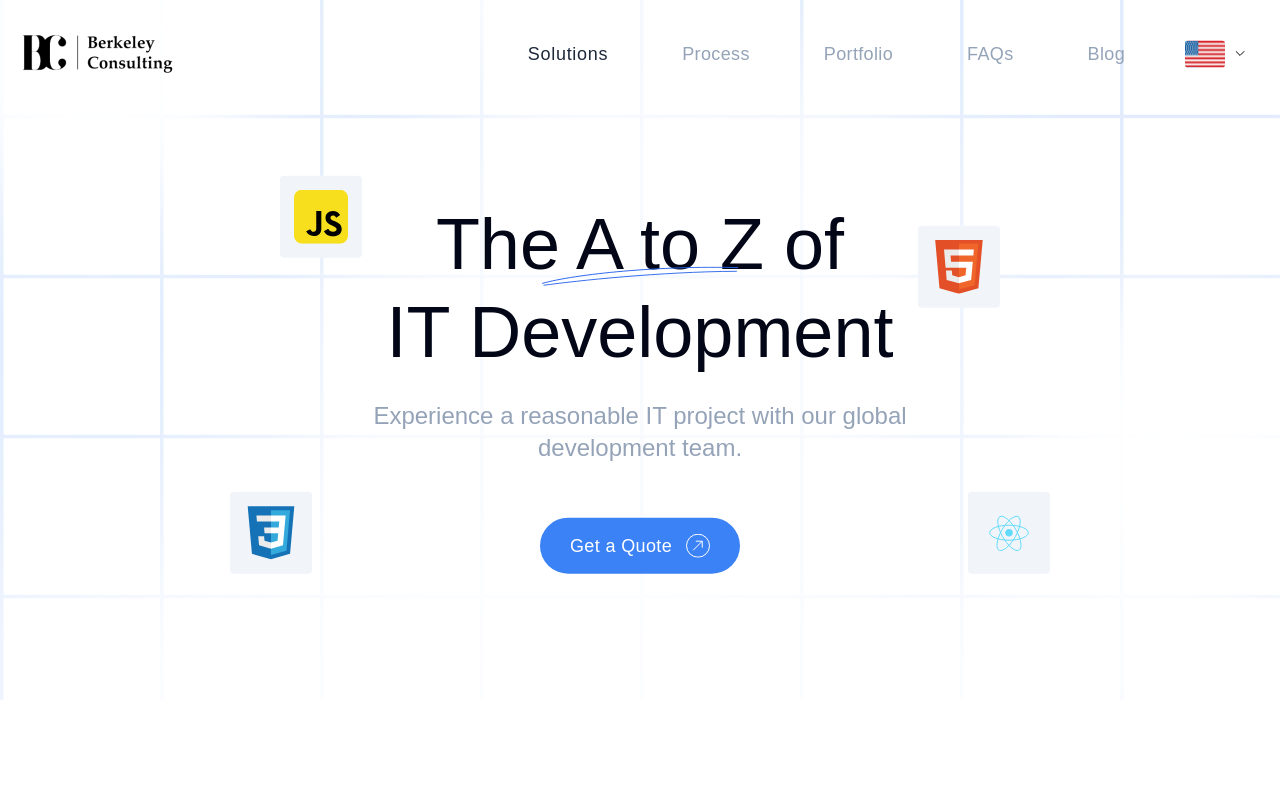
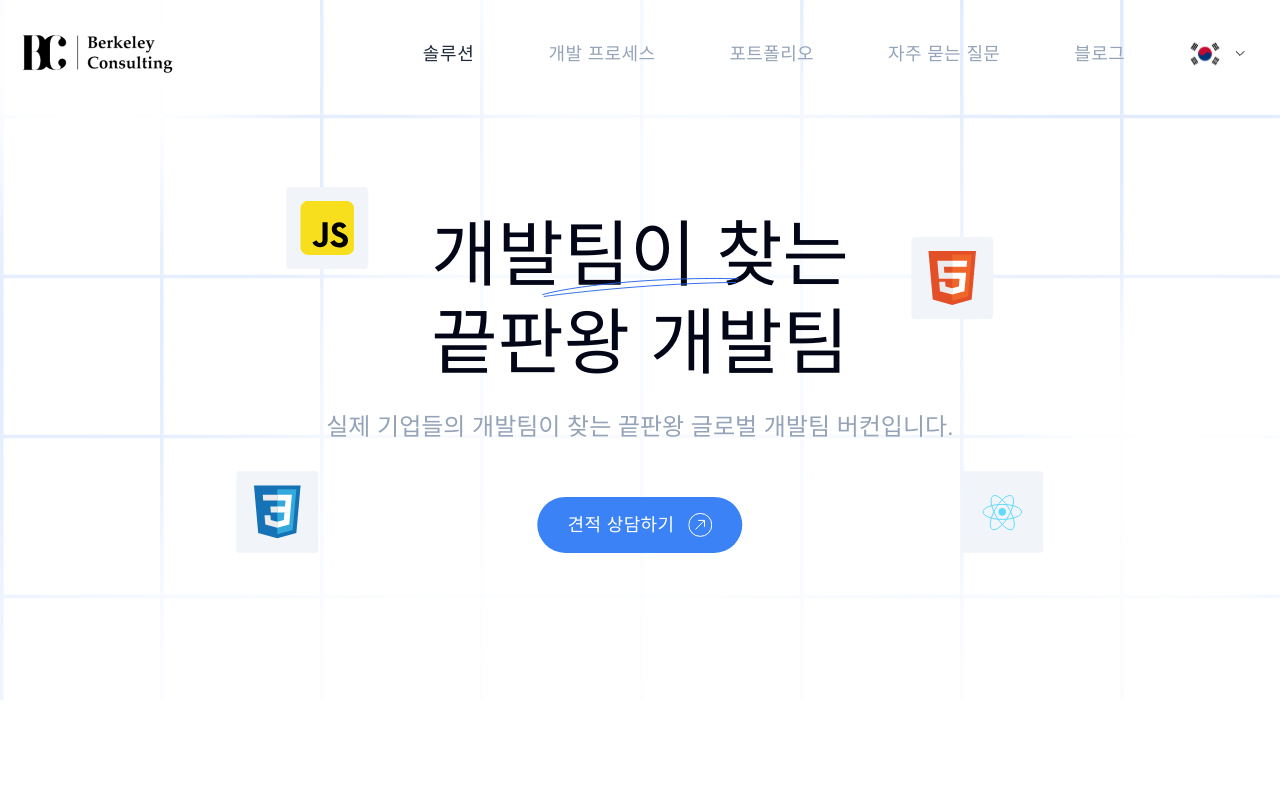
Before and after one commit to Mayur-505/Berkeley-consulting, a Next.js app: page / in a window 1280 px wide. Shown: the top 800 px of the page. Built offline with nearby package versions, Linux system fonts and the light colour scheme; a web font is replaced by a local one.

Commit message:
fix: changes

```diff
--- a/next-i18next.config.js
+++ b/next-i18next.config.js
@@ -7,7 +7,7 @@ module.exports = {
   i18n: {
     locales: ['default', 'en', 'chi', 'ko'],
     defaultNS: 'translation',
-    defaultLocale: 'en',
+    defaultLocale: 'ko',
     localePath: path.resolve('./public/locales'),
   },
 };
--- a/src/i18n.ts
+++ b/src/i18n.ts
@@ -12,8 +12,8 @@ i18nInstance
   .use(LanguageDetector)
   .use(initReactI18next)
   .init({
-    lng: 'en',
-    fallbackLng: 'en',
+    lng: 'ko',
+    fallbackLng: 'ko',
     resources: {
       en: {
         translation: enTranslations,
--- a/src/pages/_app.tsx
+++ b/src/pages/_app.tsx
@@ -22,27 +22,27 @@ import useLocalStorage from '@/hooks/useLocalStorage';
 
 function MyApp({ Component, pageProps }: AppProps) {
   const { i18n } = useTranslation()
-  const [language, setLanguage] = useState("en")
+  const [language, setLanguage] = useState("ko")
   const [value] = useLocalStorage("translation", "", false)
   const [lang, setLang] = useLocalStorage("language", "", true)
 
   useEffect(() => {
     const translation = JSON.parse(localStorage.getItem("translation"))
-    i18n.changeLanguage(language || "en")
+    i18n.changeLanguage(language || "ko")
   }, [])
   useEffect(() => {
     if (lang !== "") {
       setLanguage(lang)
-      i18n.changeLanguage(lang || "en")
+      i18n.changeLanguage(lang || "ko")
     } else {
-      setLanguage("en")
+      setLanguage("ko")
     }
   }, [lang])
   useEffect(() => {
-    if (value?.en)
+    if (value?.ko)
       i18ns.init({
-        lng: 'en',
-        fallbackLng: 'en',
+        lng: 'ko',
+        fallbackLng: 'ko',
         resources: {
           en: {
             translation: value?.en,
--- a/src/pages/_document.tsx
+++ b/src/pages/_document.tsx
@@ -11,35 +11,32 @@ export default function Document({
   children: React.ReactNode
 }) {
   const { i18n } = useTranslation()
-  const [language, setLanguage] = useState("en")
+  const [language, setLanguage] = useState("ko")
   const [value] = useLocalStorage("translation", "", false)
   const [lang, setLang] = useLocalStorage("language", "", true)
   useEffect(() => {
     const translation = JSON.parse(localStorage.getItem("translation"))
-    i18n.changeLanguage(localStorage.getItem("language") || "en")
+    i18n.changeLanguage(localStorage.getItem("language") || "ko")
   }, [])
   useEffect(() => {
     if (lang) {
       setLanguage(lang)
-      i18n.changeLanguage(lang || "en")
+      i18n.changeLanguage(lang || "ko")
     } else {
-      setLanguage("en")
+      setLanguage("ko")
     }
   }, [lang])
   useEffect(() => {
     if (value?.en)
       i18ns.init({
-        lng: 'en',
-        fallbackLng: 'en',
+        lng: 'ko',
+        fallbackLng: 'ko',
         resources: {
           en: {
             translation: value?.en,
           },
           ko: {
             translation: value?.ko,
-          },
-          chi: {
-            translation: value?.chi,
           }
         },
         interpolation: {
```
